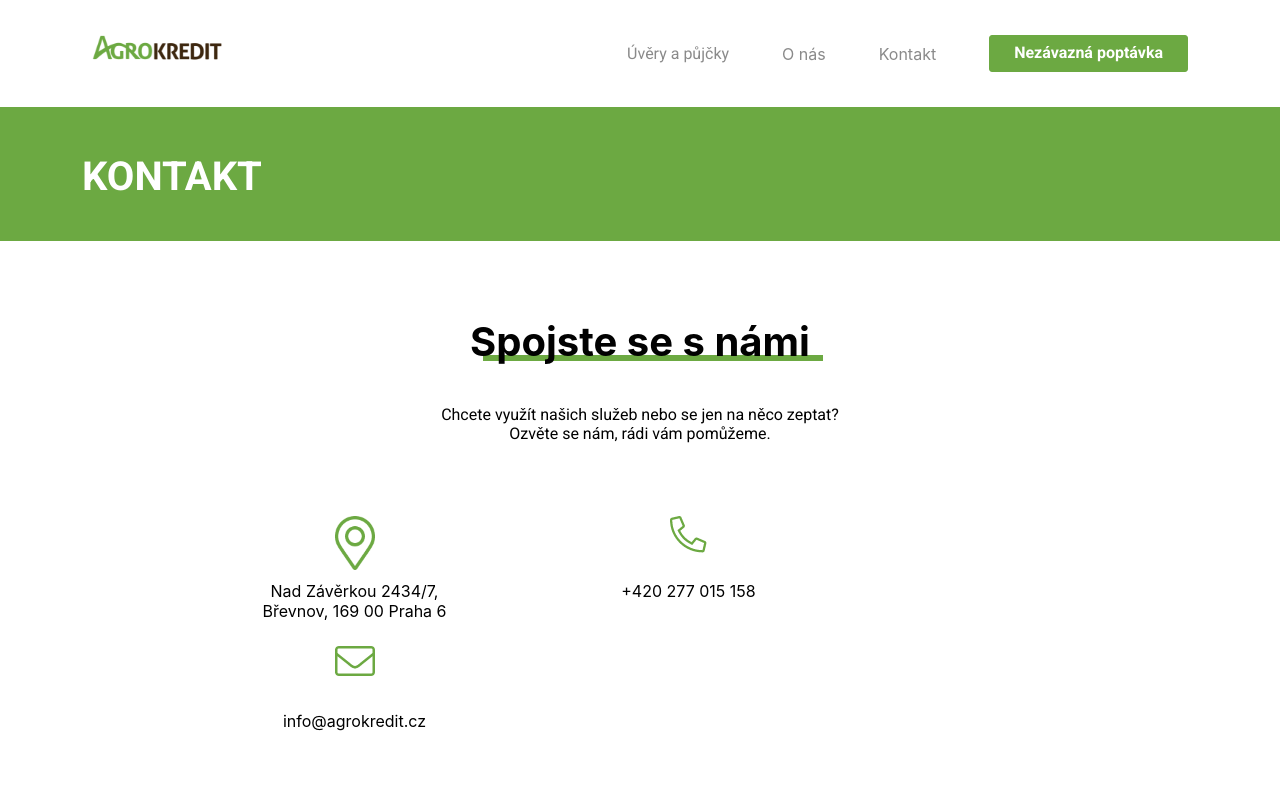
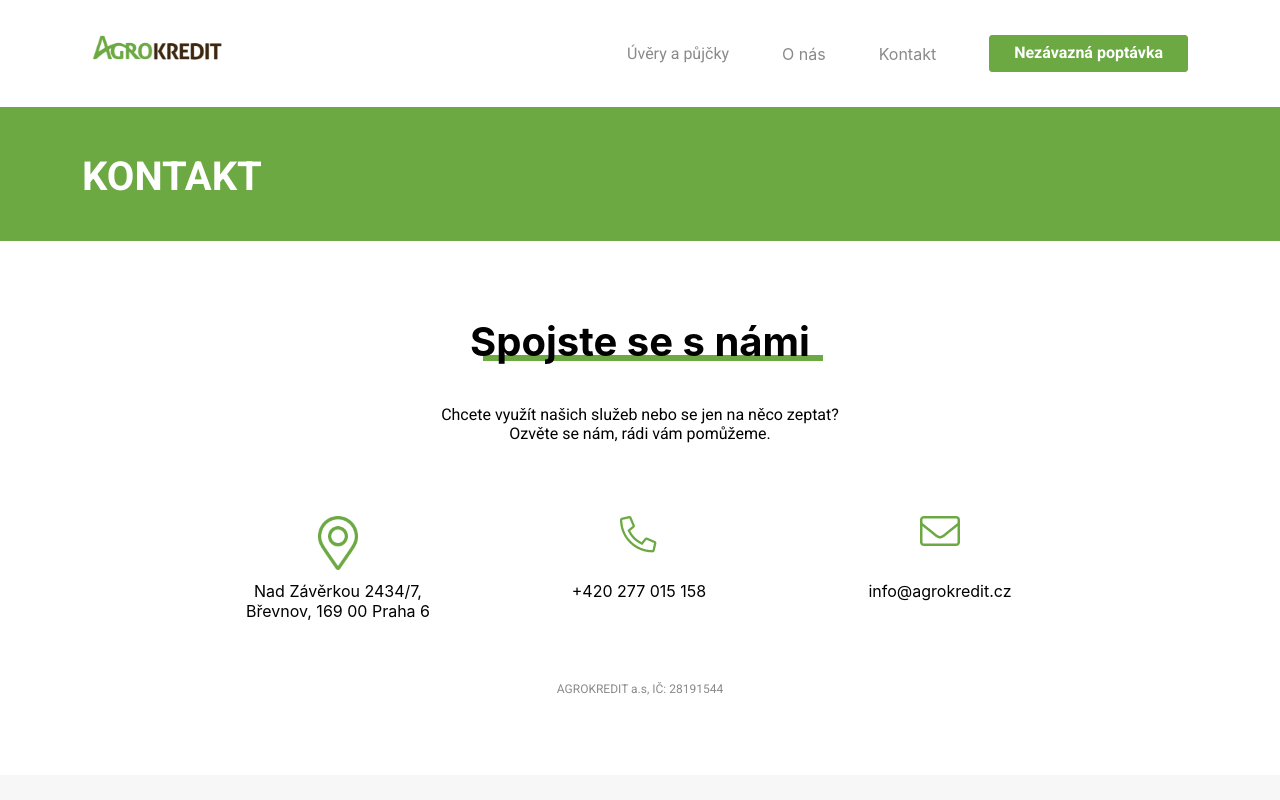
Before and after one commit to tabitfree/agrokredit, a Next.js app: page /kontakt in a window 1280 px wide. Shown: the top 800 px of the page. Built offline with nearby package versions, Linux system fonts and the light colour scheme.

Commit message:
contact changes

```diff
--- a/styles/contact.module.css
+++ b/styles/contact.module.css
@@ -11,7 +11,7 @@
 }
 
 .card {
-  width: calc(33% - (105px / 3));
+  width: calc(33% - 68px);
   display: flex;
   flex-direction: column;
   align-content: center;
```
